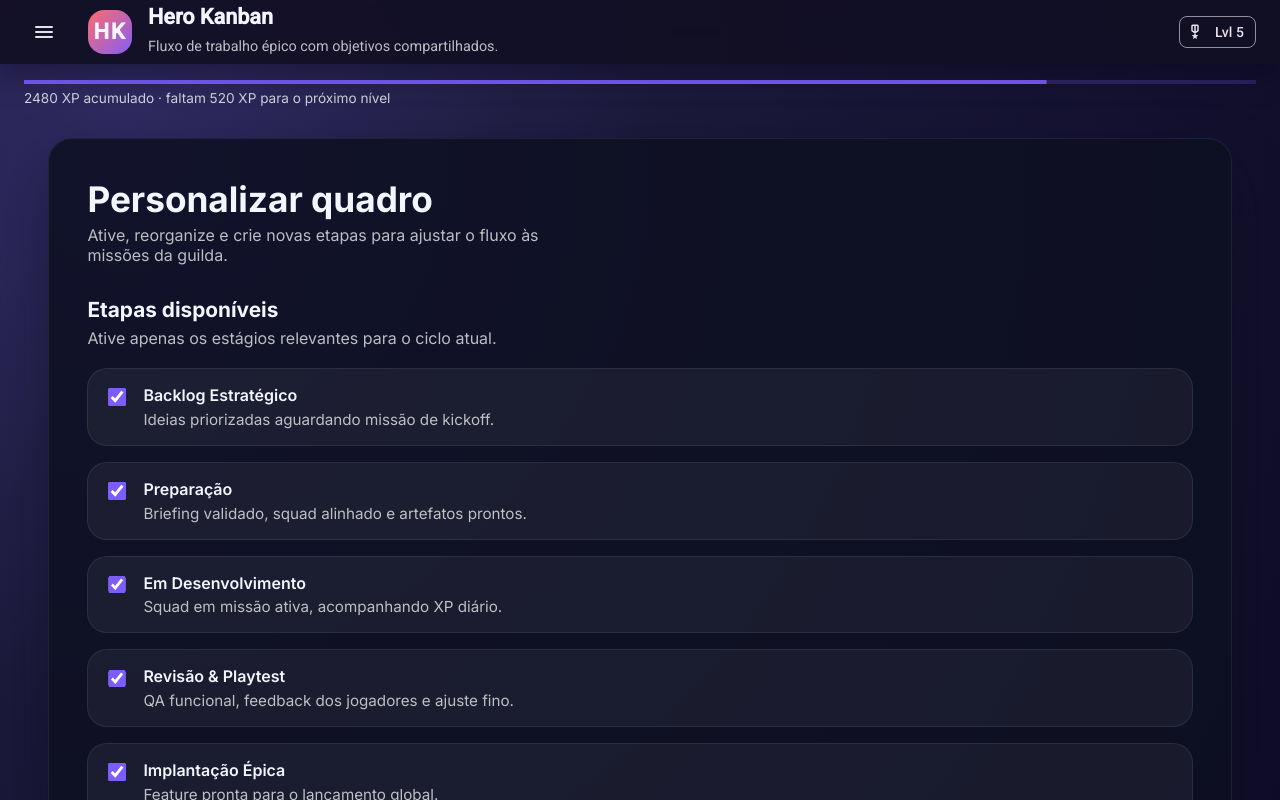
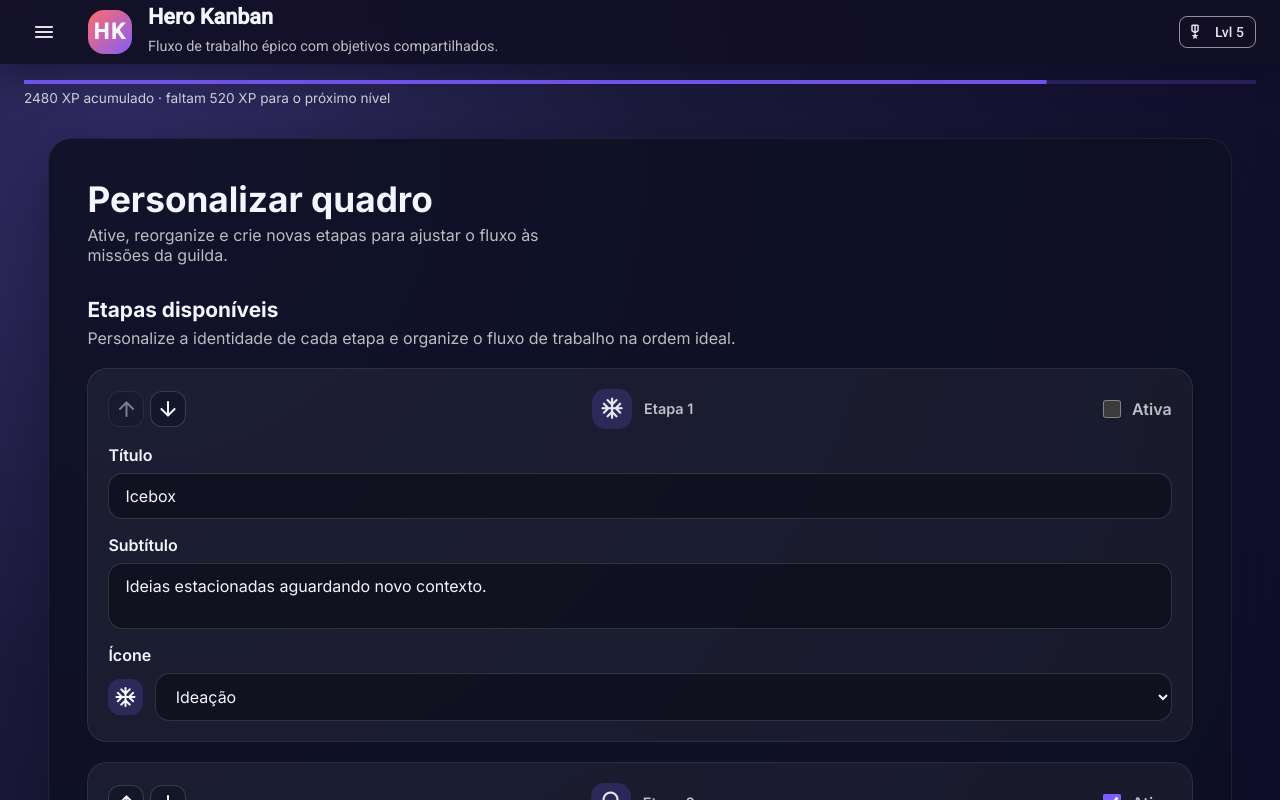
Before and after one commit to PMorais13/hero-kanban, an Angular app: page /quadro/personalizar in a window 1280 px wide. Built offline with nearby package versions, Linux system fonts and the light colour scheme.

Commit message:
feat(board-customizer): enable full stage customization

```diff
--- a/src/app/features/board-customizer/pages/board-customizer.page.html
+++ b/src/app/features/board-customizer/pages/board-customizer.page.html
@@ -9,22 +9,78 @@
   <section class="board-customizer__statuses" aria-labelledby="status-list-heading">
     <header>
       <h2 id="status-list-heading">Etapas disponíveis</h2>
-      <p>Ative apenas os estágios relevantes para o ciclo atual.</p>
+      <p>Personalize a identidade de cada etapa e organize o fluxo de trabalho na ordem ideal.</p>
     </header>
     <ul>
-      <li *ngFor="let status of statuses(); trackBy: trackStatus">
-        <label class="status-toggle">
+      <li *ngFor="let status of statuses(); let index = index; let isLast = last; trackBy: trackStatus" class="status-card">
+        <header class="status-card__header">
+          <div class="status-card__reorder" aria-label="Ordenar etapa">
+            <button
+              type="button"
+              (click)="onMoveStatus(status.id, 'up')"
+              [disabled]="index === 0"
+              [attr.aria-label]="'Mover ' + status.name + ' para cima'"
+            >
+              <span class="material-symbols-rounded" aria-hidden="true">arrow_upward</span>
+            </button>
+            <button
+              type="button"
+              (click)="onMoveStatus(status.id, 'down')"
+              [disabled]="isLast"
+              [attr.aria-label]="'Mover ' + status.name + ' para baixo'"
+            >
+              <span class="material-symbols-rounded" aria-hidden="true">arrow_downward</span>
+            </button>
+          </div>
+          <div class="status-card__identity">
+            <span class="material-symbols-rounded status-card__icon" aria-hidden="true">{{ status.icon }}</span>
+            <span class="status-card__order">Etapa {{ index + 1 }}</span>
+          </div>
+          <label class="status-card__toggle">
             <input
               type="checkbox"
               [checked]="status.isActive"
               (change)="onStatusToggle(status.id, $event)"
-            [attr.aria-label]="'Alternar etapa ' + status.label"
+              [attr.aria-label]="'Alternar etapa ' + status.name"
             />
-          <span class="status-toggle__body">
-            <span class="status-toggle__label">{{ status.label }}</span>
-            <span class="status-toggle__description">{{ status.description }}</span>
-          </span>
+            <span>Ativa</span>
           </label>
+        </header>
+        <div class="status-card__form">
+          <label class="status-field">
+            <span class="status-field__label">Título</span>
+            <input
+              type="text"
+              [value]="status.name"
+              (input)="onStatusTitleChange(status.id, $event)"
+              autocomplete="off"
+              placeholder="Nome da etapa"
+            />
+          </label>
+          <label class="status-field">
+            <span class="status-field__label">Subtítulo</span>
+            <textarea
+              rows="2"
+              [value]="status.description"
+              (input)="onStatusSubtitleChange(status.id, $event)"
+              placeholder="Descrição rápida da etapa"
+            ></textarea>
+          </label>
+          <label class="status-field">
+            <span class="status-field__label">Ícone</span>
+            <div class="status-field__icon-select">
+              <span class="material-symbols-rounded" aria-hidden="true">{{ status.icon }}</span>
+              <select [value]="status.icon" (change)="onStatusIconChange(status.id, $event)">
+                <option *ngFor="let option of iconOptions" [value]="option.value">
+                  {{ option.label }}
+                </option>
+                <option *ngIf="!hasIconOption(status.icon)" [value]="status.icon">
+                  {{ status.icon }}
+                </option>
+              </select>
+            </div>
+          </label>
+        </div>
       </li>
     </ul>
   </section>
@@ -44,7 +100,7 @@
           placeholder="Ex.: Em validação"
           autocomplete="off"
           [value]="newStatusName()"
-          (input)="onStatusNameInput($event)"
+          (input)="onNewStatusNameInput($event)"
         />
         <button type="submit" [disabled]="!canCreateStatus()">Adicionar</button>
       </div>
--- a/src/app/features/board-customizer/pages/board-customizer.page.scss
+++ b/src/app/features/board-customizer/pages/board-customizer.page.scss
@@ -53,46 +53,157 @@
   margin: 0;
   padding: 0;
   display: grid;
-  gap: 1rem;
+  gap: 1.25rem;
 }
 
-.status-toggle {
-  display: flex;
-  align-items: flex-start;
-  gap: 0.9rem;
-  padding: 1rem;
+.status-card {
+  display: grid;
+  gap: 1rem;
+  padding: 1.25rem;
   border-radius: 1.25rem;
   border: 1px solid rgba(255, 255, 255, 0.08);
   background: rgba(255, 255, 255, 0.05);
   transition: border-color 0.2s ease, background-color 0.2s ease;
+}
+
+.status-card:hover,
+.status-card:focus-within {
+  border-color: rgba(124, 92, 255, 0.45);
+  background: rgba(124, 92, 255, 0.12);
+}
+
+.status-card__header {
+  display: flex;
+  flex-wrap: wrap;
+  gap: 1rem;
+  align-items: center;
+  justify-content: space-between;
+}
+
+.status-card__reorder {
+  display: inline-flex;
+  gap: 0.35rem;
+  align-items: center;
+}
+
+.status-card__reorder button {
+  display: inline-flex;
+  align-items: center;
+  justify-content: center;
+  width: 2.25rem;
+  height: 2.25rem;
+  border-radius: 0.75rem;
+  border: 1px solid rgba(255, 255, 255, 0.16);
+  background: rgba(17, 24, 39, 0.7);
+  color: inherit;
+  cursor: pointer;
+  transition: transform 0.2s ease, border-color 0.2s ease, background 0.2s ease;
+}
+
+.status-card__reorder button:hover:not(:disabled),
+.status-card__reorder button:focus-visible:not(:disabled) {
+  transform: translateY(-1px);
+  border-color: rgba(124, 92, 255, 0.6);
+  background: rgba(124, 92, 255, 0.25);
+}
+
+.status-card__reorder button:disabled {
+  opacity: 0.45;
+  cursor: not-allowed;
+}
+
+.status-card__identity {
+  display: inline-flex;
+  align-items: center;
+  gap: 0.75rem;
+  font-weight: 600;
+  color: var(--hk-text-muted);
+}
+
+.status-card__order {
+  font-size: 0.9rem;
+}
+
+.status-card__icon {
+  display: inline-flex;
+  align-items: center;
+  justify-content: center;
+  width: 2.5rem;
+  height: 2.5rem;
+  border-radius: 0.85rem;
+  background: rgba(124, 92, 255, 0.2);
+  color: #e2e8f0;
+  font-size: 1.6rem;
+}
+
+.status-card__toggle {
+  display: inline-flex;
+  align-items: center;
+  gap: 0.5rem;
+  font-weight: 600;
+  color: var(--hk-text-muted);
   cursor: pointer;
 }
 
-.status-toggle:hover,
-.status-toggle:focus-within {
-  border-color: rgba(124, 92, 255, 0.45);
-  background: rgba(124, 92, 255, 0.16);
-}
-
-.status-toggle input {
-  margin-top: 0.2rem;
+.status-card__toggle input {
   width: 1.1rem;
   height: 1.1rem;
   accent-color: #7c5cff;
 }
 
-.status-toggle__body {
+.status-card__form {
   display: grid;
-  gap: 0.3rem;
+  gap: 1rem;
 }
 
-.status-toggle__label {
+.status-field {
+  display: grid;
+  gap: 0.5rem;
+}
+
+.status-field__label {
   font-weight: 600;
 }
 
-.status-toggle__description {
-  color: var(--hk-text-muted);
-  font-size: 0.95rem;
+.status-field input,
+.status-field textarea,
+.status-field select {
+  width: 100%;
+  padding: 0.75rem 1rem;
+  border-radius: 0.9rem;
+  border: 1px solid rgba(255, 255, 255, 0.14);
+  background: rgba(8, 8, 18, 0.5);
+  color: inherit;
+  font: inherit;
+  resize: none;
+}
+
+.status-field textarea {
+  min-height: 3.5rem;
+}
+
+.status-field input:focus-visible,
+.status-field textarea:focus-visible,
+.status-field select:focus-visible {
+  outline: 2px solid rgba(124, 92, 255, 0.6);
+  outline-offset: 2px;
+}
+
+.status-field__icon-select {
+  display: flex;
+  align-items: center;
+  gap: 0.75rem;
+}
+
+.status-field__icon-select span.material-symbols-rounded {
+  display: inline-flex;
+  align-items: center;
+  justify-content: center;
+  width: 2.25rem;
+  height: 2.25rem;
+  border-radius: 0.75rem;
+  background: rgba(124, 92, 255, 0.2);
+  color: #f8fafc;
 }
 
 .status-form__label {
@@ -152,6 +263,15 @@
     padding: clamp(1rem, 6vw, 2rem);
   }
 
+  .status-card__header {
+    flex-direction: column;
+    align-items: flex-start;
+  }
+
+  .status-card__reorder {
+    order: 2;
+  }
+
   .status-form__controls {
     flex-direction: column;
   }
--- a/src/app/features/board-customizer/pages/board-customizer.page.ts
+++ b/src/app/features/board-customizer/pages/board-customizer.page.ts
@@ -1,7 +1,7 @@
 import { ChangeDetectionStrategy, Component, inject } from '@angular/core';
 import { NgFor, NgIf } from '@angular/common';
 import { BoardConfigState } from '@features/board/state/board-config.state';
-import type { BoardStatusToggleOption } from '@features/board/state/board-config.state';
+import type { BoardStatusEditorOption } from '@features/board/state/board-config.state';
 
 @Component({
   selector: 'hk-board-customizer-page',
@@ -17,8 +17,20 @@ export class BoardCustomizerPageComponent {
   protected readonly statuses = this.boardConfig.statusOptions;
   protected readonly newStatusName = this.boardConfig.newStatusName;
   protected readonly canCreateStatus = this.boardConfig.canCreateStatus;
+  protected readonly iconOptions: readonly IconOption[] = [
+    { value: 'lightbulb', label: 'Ideação' },
+    { value: 'rocket_launch', label: 'Preparação' },
+    { value: 'smart_toy', label: 'Construção' },
+    { value: 'stadia_controller', label: 'Teste / Playtest' },
+    { value: 'rocket', label: 'Deploy' },
+    { value: 'emoji_events', label: 'Conquista' },
+    { value: 'ac_unit', label: 'Icebox' },
+    { value: 'report', label: 'Bloqueio' },
+    { value: 'flag', label: 'Checkpoint' },
+    { value: 'auto_awesome', label: 'Iteração' },
+  ];
 
-  protected trackStatus(_: number, status: BoardStatusToggleOption): string {
+  protected trackStatus(_: number, status: BoardStatusEditorOption): string {
     return status.id;
   }
 
@@ -32,7 +44,7 @@ export class BoardCustomizerPageComponent {
     this.boardConfig.toggleStatus(statusId, target.checked);
   }
 
-  protected onStatusNameInput(event: Event): void {
+  protected onNewStatusNameInput(event: Event): void {
     const target = event.target;
 
     if (!(target instanceof HTMLInputElement)) {
@@ -46,4 +58,47 @@ export class BoardCustomizerPageComponent {
     event.preventDefault();
     this.boardConfig.addCustomStatus();
   }
+
+  protected onStatusTitleChange(statusId: string, event: Event): void {
+    const target = event.target;
+
+    if (!(target instanceof HTMLInputElement)) {
+      return;
+    }
+
+    this.boardConfig.updateStatusName(statusId, target.value);
+  }
+
+  protected onStatusSubtitleChange(statusId: string, event: Event): void {
+    const target = event.target;
+
+    if (!(target instanceof HTMLTextAreaElement || target instanceof HTMLInputElement)) {
+      return;
+    }
+
+    this.boardConfig.updateStatusDescription(statusId, target.value);
+  }
+
+  protected onStatusIconChange(statusId: string, event: Event): void {
+    const target = event.target;
+
+    if (!(target instanceof HTMLSelectElement)) {
+      return;
+    }
+
+    this.boardConfig.updateStatusIcon(statusId, target.value);
+  }
+
+  protected onMoveStatus(statusId: string, direction: 'up' | 'down'): void {
+    this.boardConfig.moveStatus(statusId, direction);
+  }
+
+  protected hasIconOption(icon: string): boolean {
+    return this.iconOptions.some((option) => option.value === icon);
+  }
 }
+
+interface IconOption {
+  readonly value: string;
+  readonly label: string;
+}
--- a/src/app/features/board/state/board-config.state.ts
+++ b/src/app/features/board/state/board-config.state.ts
@@ -1,11 +1,13 @@
 import { computed, Injectable, signal } from '@angular/core';
 import type { BoardStatus } from './board.models';
 
-type BoardStatusToggleOption = Readonly<{
+type BoardStatusEditorOption = Readonly<{
   id: string;
-  label: string;
+  name: string;
   description: string;
+  icon: string;
   isActive: boolean;
+  order: number;
 }>;
 
 @Injectable({ providedIn: 'root' })
@@ -118,13 +120,17 @@ export class BoardConfigState {
   private readonly _newStatusName = signal('');
 
   readonly statuses = this._statuses.asReadonly();
-  readonly statusOptions = computed<readonly BoardStatusToggleOption[]>(() =>
-    this._statuses().map((status): BoardStatusToggleOption => ({
-      id: status.id,
-      label: status.name,
-      description: status.description,
-      isActive: status.isActive,
-    })),
+  readonly statusOptions = computed<readonly BoardStatusEditorOption[]>(() =>
+    [...this._statuses()]
+      .sort((a, b) => a.order - b.order)
+      .map((status): BoardStatusEditorOption => ({
+        id: status.id,
+        name: status.name,
+        description: status.description,
+        icon: status.icon,
+        isActive: status.isActive,
+        order: status.order,
+      })),
   );
   readonly newStatusName = this._newStatusName.asReadonly();
 
@@ -158,7 +164,7 @@ export class BoardConfigState {
     const name = this._newStatusName().trim();
     const baseId = this.buildStatusId(name);
     const uniqueId = this.resolveUniqueStatusId(baseId);
-    const label = this.capitalize(name);
+    const label = this.normalizeTitle(name);
 
     this._statuses.update((statuses) => {
       const nextOrder = statuses.reduce((highest, status) => Math.max(highest, status.order), 0) + 1;
@@ -176,7 +182,7 @@ export class BoardConfigState {
         {
           id: uniqueId,
           name: label,
-          shortLabel: label.slice(0, 10),
+          shortLabel: this.buildShortLabel(label),
           description: `Missões na etapa ${name.toLowerCase()}.`,
           category: 'in_progress',
           color: '#0ea5e9',
@@ -202,6 +208,78 @@ export class BoardConfigState {
           : status,
       ),
     );
+  }
+
+  updateStatusName(statusId: string, name: string): void {
+    const normalized = this.normalizeTitle(name);
+
+    this._statuses.update((statuses) =>
+      statuses.map((status) =>
+        status.id === statusId
+          ? {
+              ...status,
+              name: normalized,
+              shortLabel: this.buildShortLabel(normalized),
+            }
+          : status,
+      ),
+    );
+  }
+
+  updateStatusDescription(statusId: string, description: string): void {
+    const sanitized = description.replace(/\s+/g, ' ').trimStart();
+
+    this._statuses.update((statuses) =>
+      statuses.map((status) =>
+        status.id === statusId
+          ? {
+              ...status,
+              description: sanitized.trimEnd(),
+            }
+          : status,
+      ),
+    );
+  }
+
+  updateStatusIcon(statusId: string, icon: string): void {
+    const sanitized = icon.trim();
+    const nextIcon = sanitized.length > 0 ? sanitized : 'flag';
+
+    this._statuses.update((statuses) =>
+      statuses.map((status) =>
+        status.id === statusId
+          ? {
+              ...status,
+              icon: nextIcon,
+            }
+          : status,
+      ),
+    );
+  }
+
+  moveStatus(statusId: string, direction: 'up' | 'down'): void {
+    this._statuses.update((statuses) => {
+      const sorted = [...statuses].sort((a, b) => a.order - b.order);
+      const currentIndex = sorted.findIndex((status) => status.id === statusId);
+
+      if (currentIndex === -1) {
+        return statuses;
+      }
+
+      const targetIndex = direction === 'up' ? currentIndex - 1 : currentIndex + 1;
+
+      if (targetIndex < 0 || targetIndex >= sorted.length) {
+        return statuses;
+      }
+
+      const [moved] = sorted.splice(currentIndex, 1);
+      sorted.splice(targetIndex, 0, moved);
+
+      return sorted.map((status, index) => ({
+        ...status,
+        order: index,
+      }));
+    });
   }
 
   private buildStatusId(rawName: string): string {
@@ -233,14 +311,22 @@ export class BoardConfigState {
     return candidate;
   }
 
-  private capitalize(value: string): string {
-    const trimmed = value.trim();
+  private normalizeTitle(value: string): string {
+    const trimmed = value.replace(/\s+/g, ' ').trim();
 
     if (trimmed.length === 0) {
       return '';
     }
 
     return trimmed[0].toUpperCase() + trimmed.slice(1);
+  }
+
+  private buildShortLabel(value: string): string {
+    if (value.length <= 12) {
+      return value;
+    }
+
+    return `${value.slice(0, 11)}…`;
   }
 
   private appendTransition(
@@ -255,4 +341,4 @@ export class BoardConfigState {
   }
 }
 
-export type { BoardStatusToggleOption };
+export type { BoardStatusEditorOption };
```
Also changed, not shown: 2 other files (tests, documents, lock files or other folders). Lines whose indentation alone changed are shown as unchanged.
